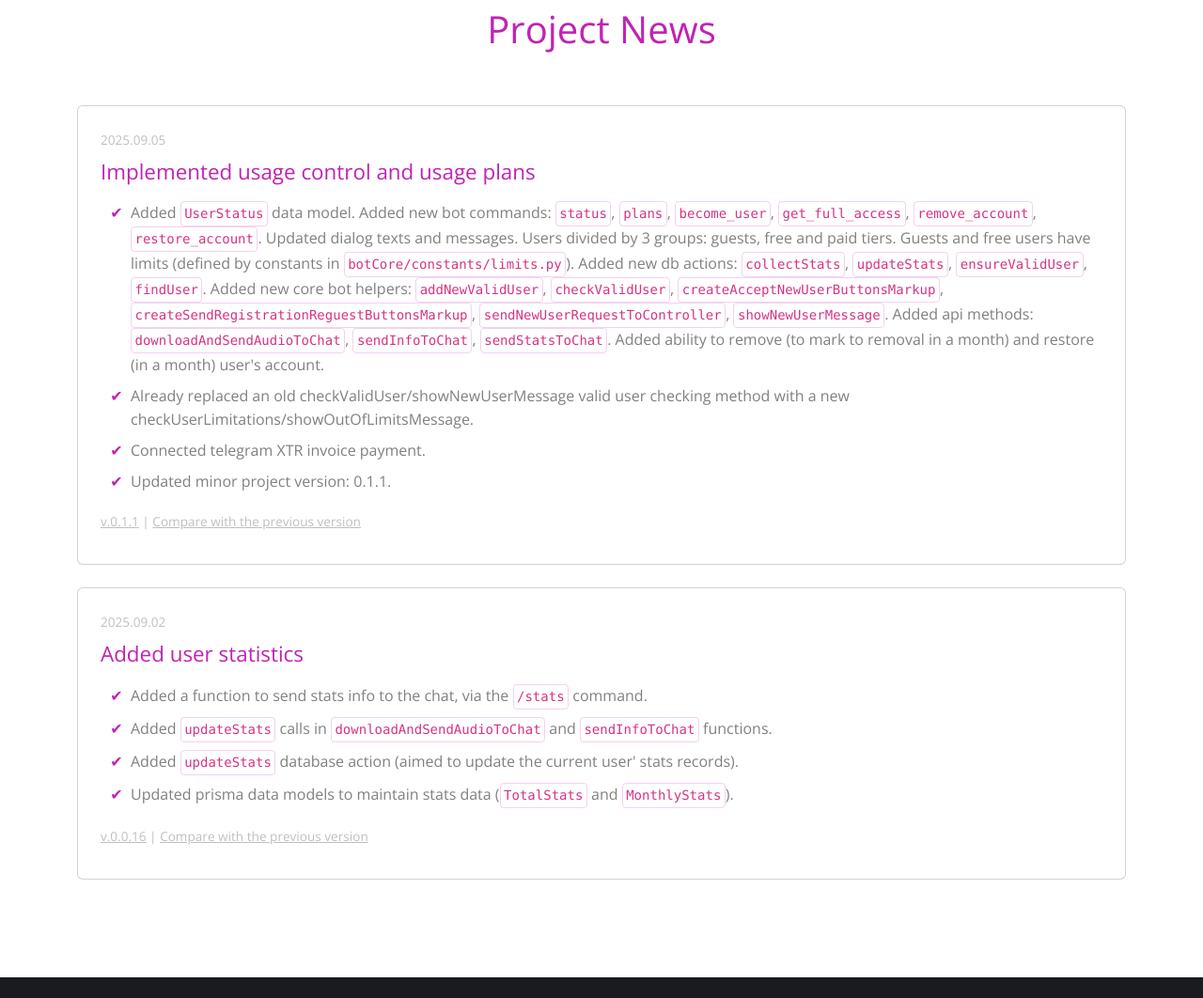
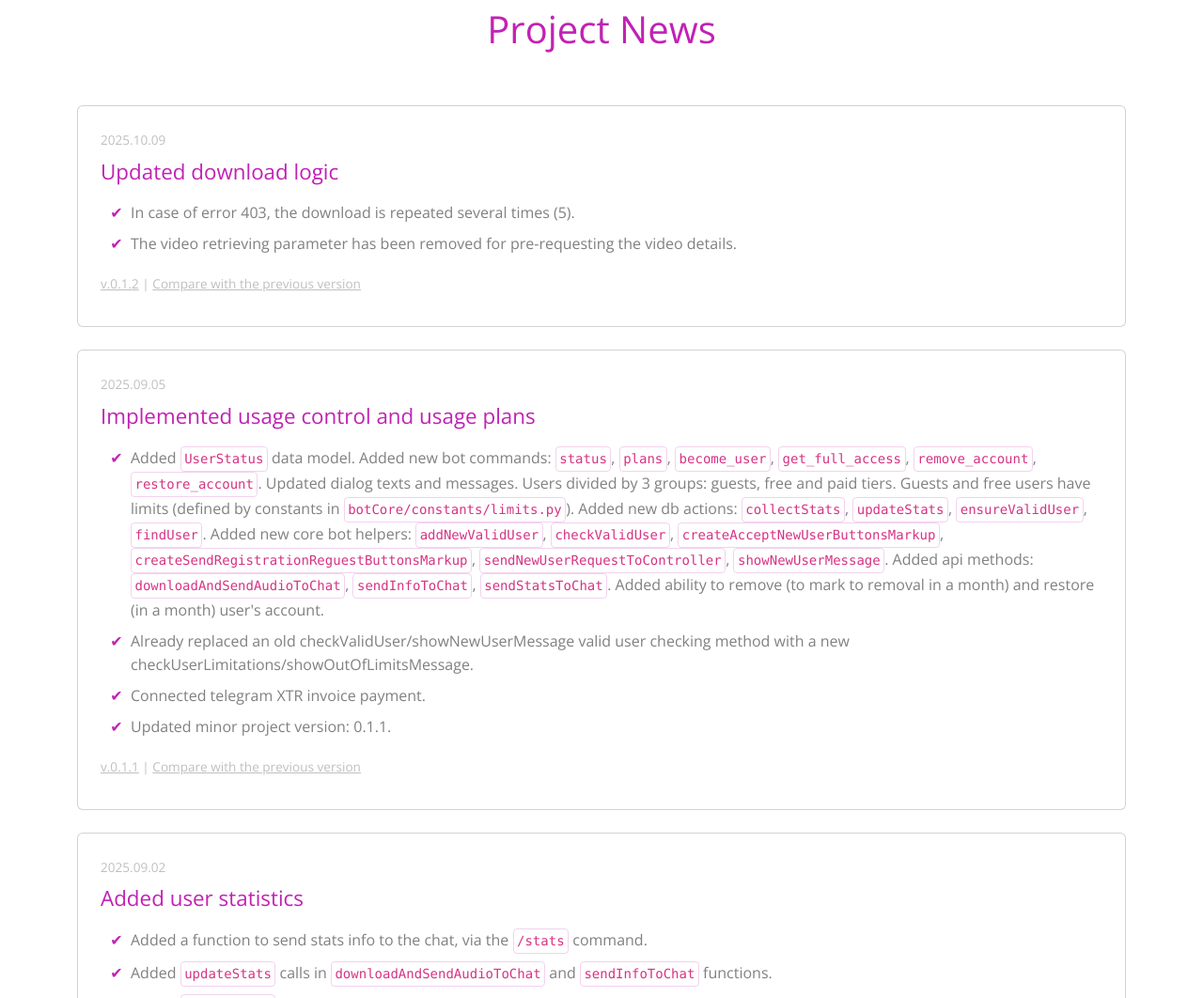
Before and after one commit to lilliputten/tubecaster-landing, a plain HTML site: page index.html in a window 1280 px wide. Shown: the part 4040-5102 px from the top of the page at 94% size. Drawn offline with nearby package versions, Linux system fonts and the light colour scheme.

Commit message:
Build tubecaster-landing v.0.0.6 / 2025.10.09 18:18:04 +0300

```diff
--- a/index.html
+++ b/index.html
@@ -32,7 +32,7 @@
   <link rel="stylesheet" href="plugins/slick-carousel-1.8.1/slick/slick.min.css">
   <link rel="stylesheet" href="plugins/slick-carousel-1.8.1/slick/slick-theme.min.css">
   <link rel="stylesheet" href="plugins/aos/aos.css">
-  <link href="css/style.css?v.0.0.6-250927-1358" rel="stylesheet">
+  <link href="css/style.css?v.0.0.6-251009-1818" rel="stylesheet">
 </head>
 
 <body class="body-wrapper" data-spy="scroll" data-target=".privacy-nav">
@@ -320,6 +320,20 @@
         <div class="col">
           <div class="card news-card">
             <div class="card-body">
+              <p class="date">2025.10.09</p>
+              <h3 class="card-title">Updated download logic</h3>
+              <ul class="list-checked">
+                <li>In case of error 403, the download is repeated several times (5).</li>
+                <li>The video retrieving parameter has been removed for pre-requesting the video details.</li>
+              </ul>
+              <p class="details"><a href="https://github.com/lilliputten/tubecaster-telegram-bot/releases/tag/v.0.1.2" target="_blank" rel="noopener">v.0.1.2</a> | <a href="https://github.com/lilliputten/tubecaster-telegram-bot/compare/v.0.1.1...v.0.1.2" target="_blank" rel="noopener">Compare with the previous version</a>
+              </p>
+            </div>
+          </div>
+        </div>
+        <div class="col">
+          <div class="card news-card">
+            <div class="card-body">
               <p class="date">2025.09.05</p>
               <h3 class="card-title">Implemented usage control and usage plans</h3>
               <ul class="list-checked">
@@ -384,7 +398,7 @@
   <script src="plugins/bootstrap-5.3.2/dist/js/bootstrap.min.js"></script>
   <script src="plugins/slick-carousel-1.8.1/slick/slick.min.js"></script>
   <script src="plugins/aos/aos.js"></script>
-  <script src="js/script.js?v.0.0.6-250927-1358"></script>
+  <script src="js/script.js?v.0.0.6-251009-1818"></script>
 </body>
 
 </html>
--- a/project-info.txt
+++ b/project-info.txt
@@ -1 +1 @@
-tubecaster-landing v.0.0.6 / 2025.09.27 13:58:49 +0300
+tubecaster-landing v.0.0.6 / 2025.10.09 18:18:04 +0300
```
Also changed, not shown: 404.html (+2 -2 lines).
